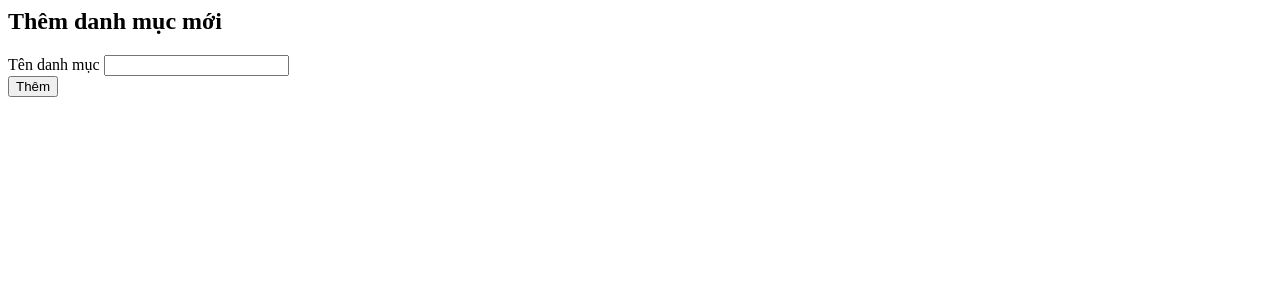
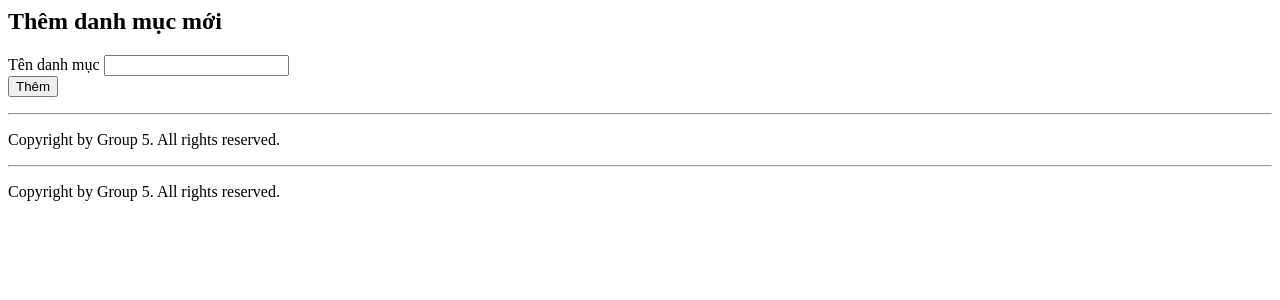
Before and after one commit to DuongHung123a/BTL_Nh-m_11, a PHP site: template BTL_TH2_11/views/admin/category/add.php in a window 1280 px wide. Shown: the top 300 px of the page. Run offline with PHP 8.4, Linux system fonts and the light colour scheme; the template is opened without the code that fills it, so the values that code supplies are empty.

Commit message:
Update footer.php

```diff
--- a/BTL_TH2_11/views/layouts/footer.php
+++ b/BTL_TH2_11/views/layouts/footer.php
@@ -6,3 +6,5 @@
 <footer>
   <div class="row">
 <div class="col-12 text-center">
+  <hr>
+<p>Copyright by Group 5. All rights reserved.</p>
```
